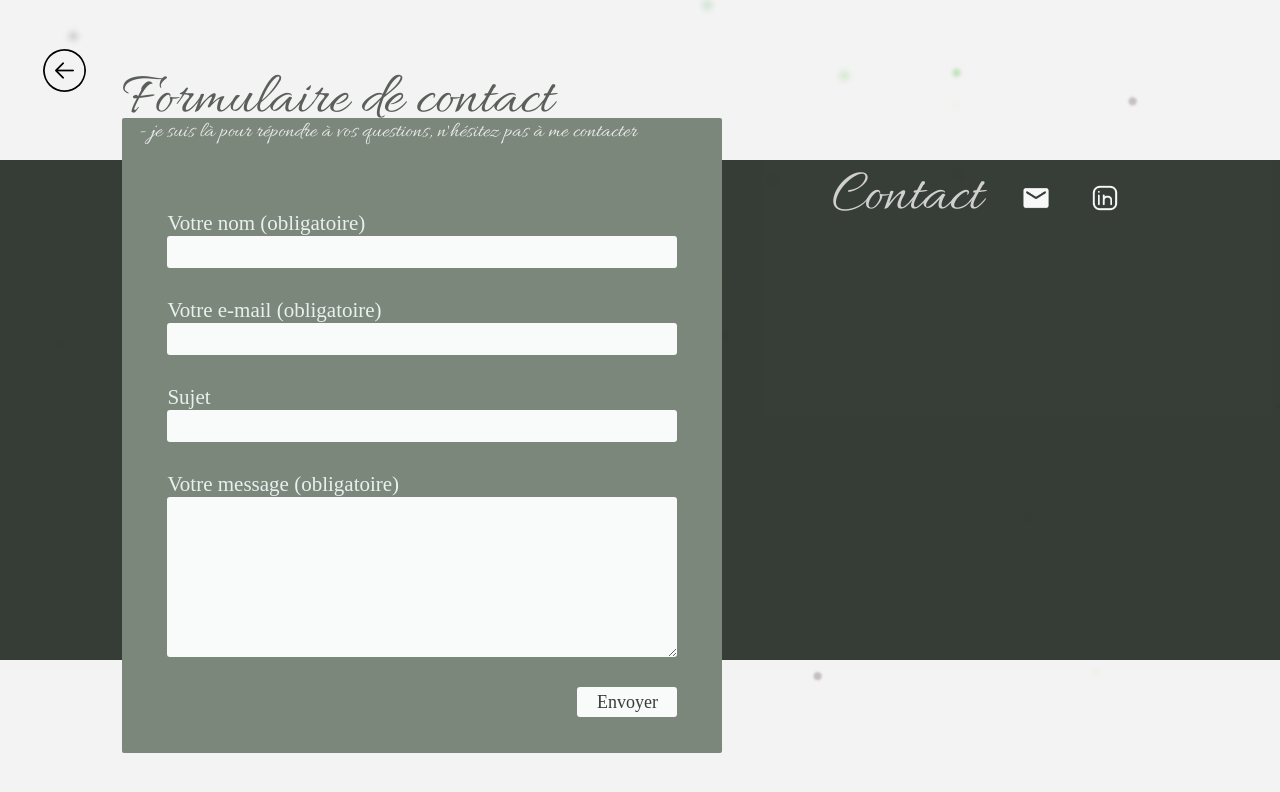
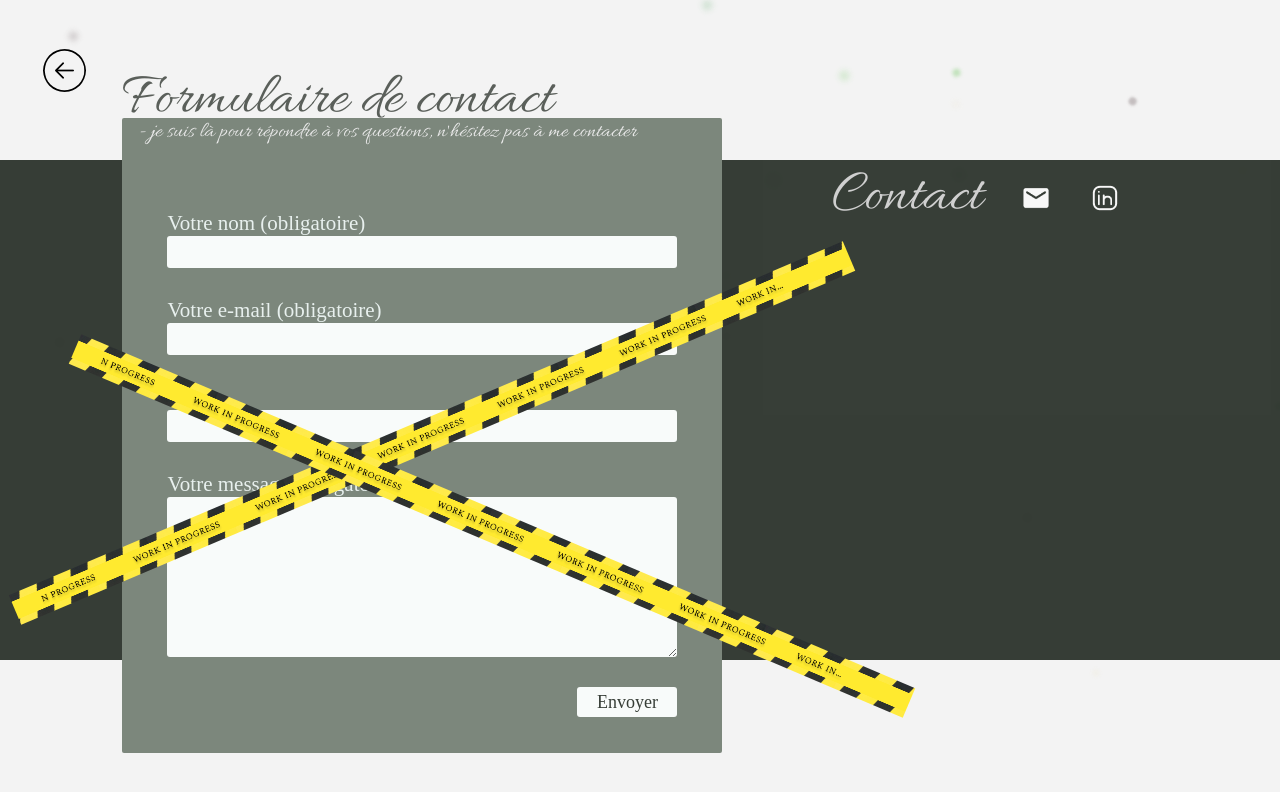
Before and after one commit to VanesMP/portfolioVMP, a React (Create React App) app: page /contact in a window 1280 px wide. Shown: the top 792 px of the page. Built offline with nearby package versions, Linux system fonts and the light colour scheme; a web font is replaced by a local one.

Commit message:
banner crime in progress

```diff
--- a/src/Pages/Contact.js
+++ b/src/Pages/Contact.js
@@ -2,6 +2,7 @@ import React from "react";
 import { useForm } from 'react-hook-form';
 import { Link } from "react-router-dom";
 import "../Styles/contact.css";
+import bannerWip from "../assets/banner-wip.png";
 import iconeEmail from "../assets/iconeEmail.png";
 import iconeLinkedin from "../assets/iconeLinkedin.png";
 import backHome from "../assets/ArrowUp.svg";
@@ -22,6 +23,8 @@ function Contact() {
             <Link to="/">
                 <img src={backHome} alt="retour vers la page d'accueil" className="backHome"/>
             </Link>
+            <img src={bannerWip} alt="work in progress, presque prêt" className="crimeBanner InProgress1" ></img>
+            <img src={bannerWip} alt="work in progress, presque prêt" className="crimeBanner InProgress2" ></img>
             <div className="bannerCenter">
                     <h1 className="titleContact">Formulaire de contact</h1>
                         <div className="containerFormContact">
--- a/src/Styles/contact.css
+++ b/src/Styles/contact.css
@@ -121,3 +121,21 @@
     height: 30px;
     cursor: pointer;
 }
+
+.crimeBanner {
+    position: absolute;
+    z-index: 3;
+    height: 32px;
+}
+
+.InProgress1 {
+    top: 417px;
+    left: -21px;
+    transform: rotate(337deg);
+}
+
+.InProgress2 {
+    top: 510px;
+    left: 39px;
+    transform: rotate(23deg);
+}
```
Also changed, not shown: src/assets/banner-wip.png (added).
